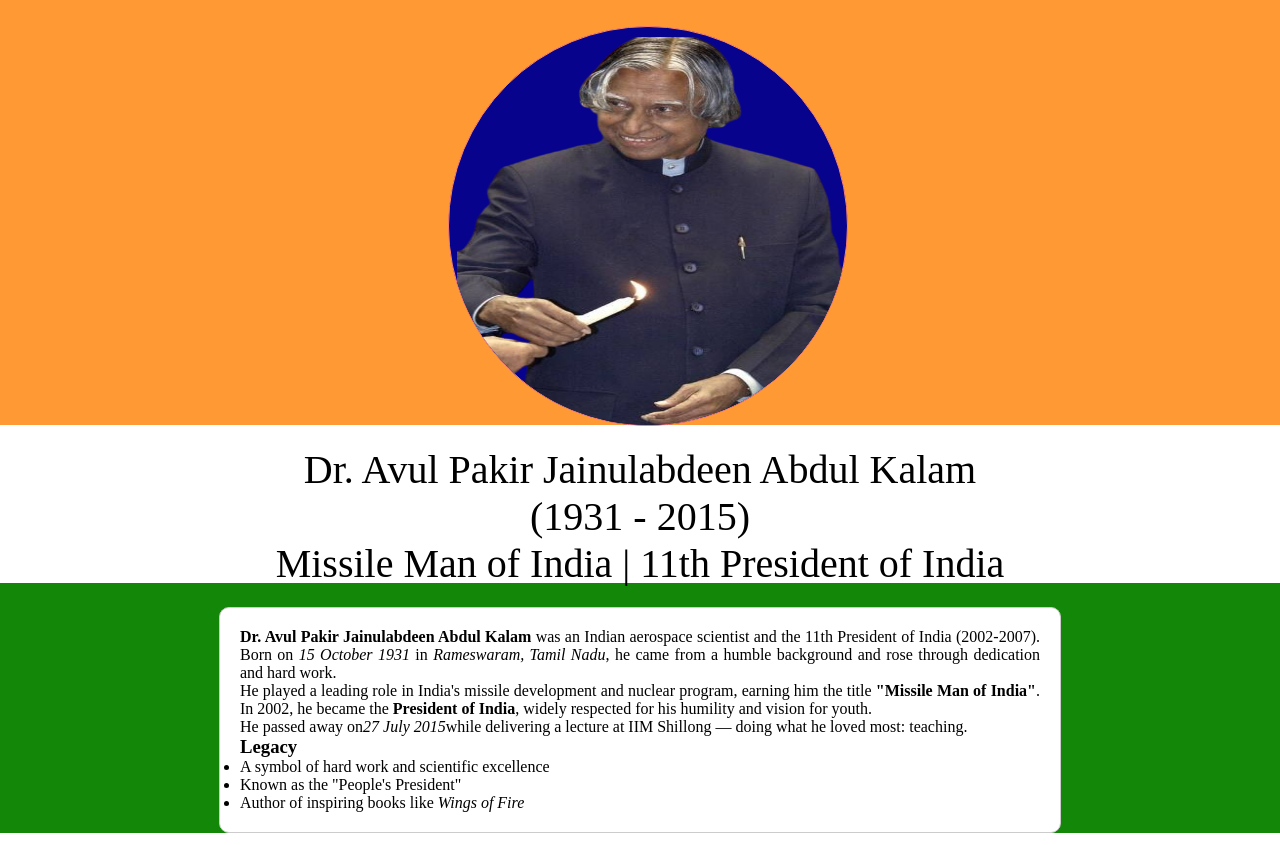
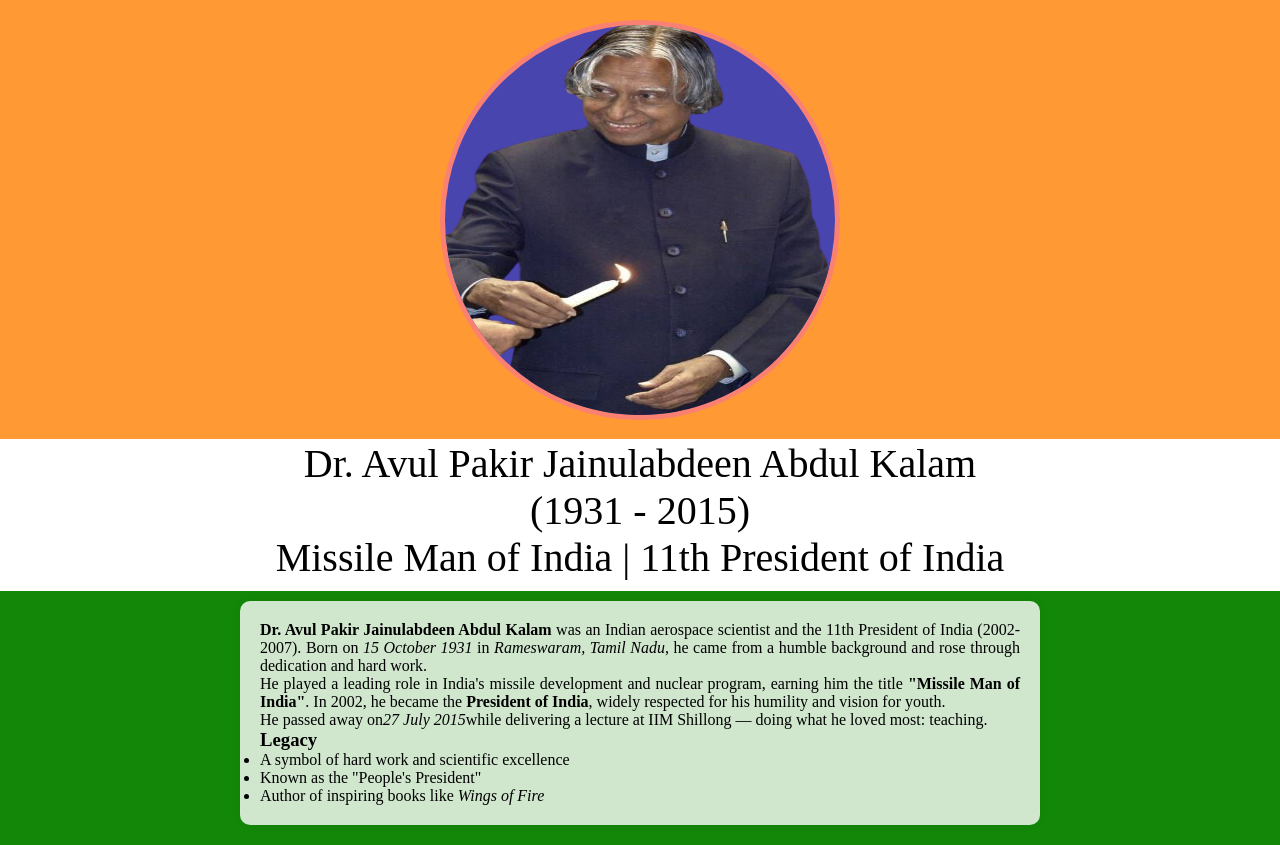
Before and after one commit to rahulsaha2005/tribute-page, a plain HTML site: page index.html in a window 1280 px wide. Drawn offline with Linux system fonts and the light colour scheme.

Commit message:
Update style.css

```diff
--- a/style.css
+++ b/style.css
@@ -1,35 +1,30 @@
 * {
-  margin: 0px;
-  padding: 0px;
+  margin: 0;
+  padding: 0;
+  box-sizing: border-box;
 }
 
 body {
   background: linear-gradient(
     to bottom,
-    #ff9933 51%,
-    #ffffff 51% 70%,
-    #138808 66.66%
+    #ff9933 52%,
+    #ffffff 52% 70%,
+    #138808 70%
   );
 }
 .tribute-img {
-  text-align: center;
   width: 400px;
   height: 400px;
-  border: 1px solid salmon;
-  margin-left: 35%;
-  margin-right: 25%;
-  margin-top: 2%;
-  box-sizing: border-box;
+  border: 5px solid salmon;
+  margin: 20px auto;
   border-radius: 50%;
   overflow: hidden;
-  background-color: #07038d;
+  background-color: #4945af;
 }
 
 img {
   width: 100%;
   height: 100%;
-  margin-top: 10px;
-  margin-left: 8px;
 }
 
 .full-name {
@@ -41,10 +36,18 @@ img {
 
 .biography {
   max-width: 800px;
-  margin: auto;
+  margin: 20px auto;
   padding: 20px;
+  background-color: #ffffffcc;
+  border-radius: 10px;
   text-align: justify;
-  border: 1px solid #ccc;
-  background-color: #fff;
-  border-radius: 10px;
+  box-shadow: 0 0 10px rgba(0, 0, 0, 0.1);
 }
+
+
+@media (max-width: 600px) {
+  .tribute-img {
+    width: 250px;
+    height: 250px;
+  }
+}
```
